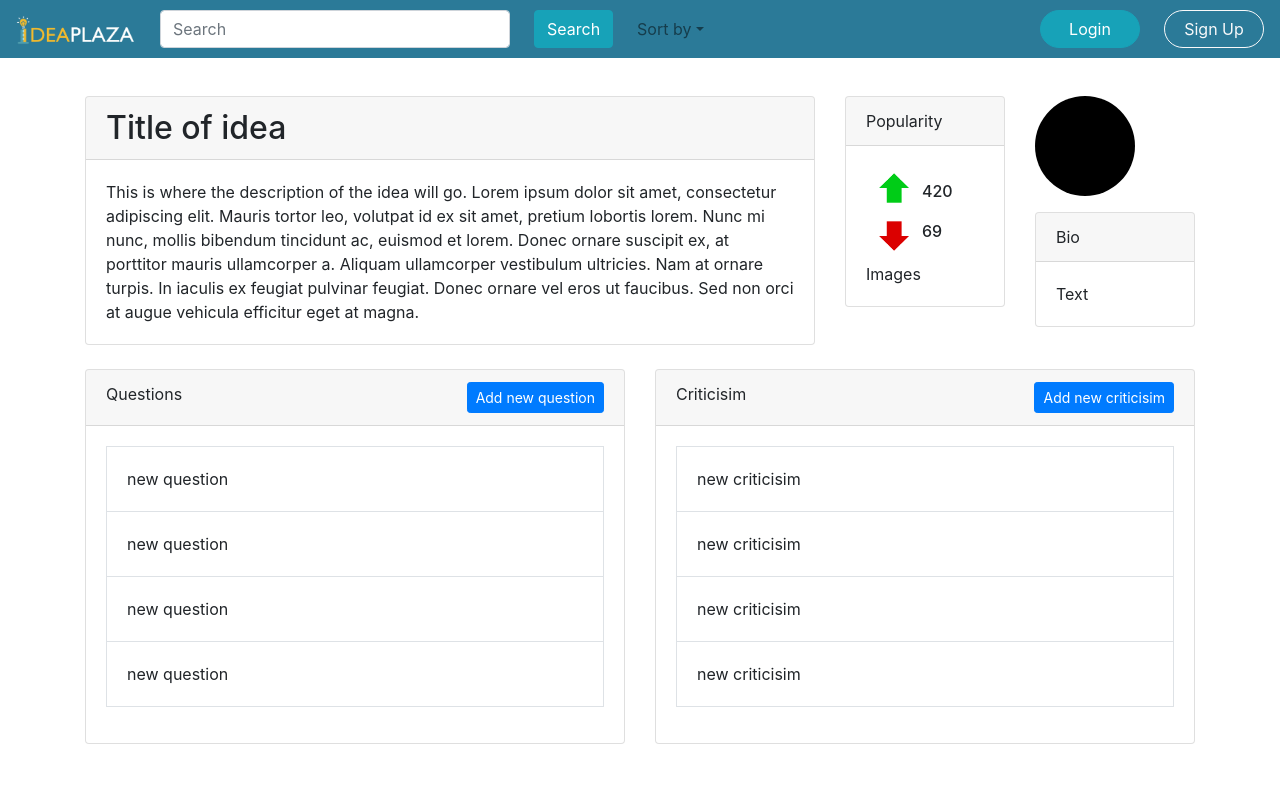
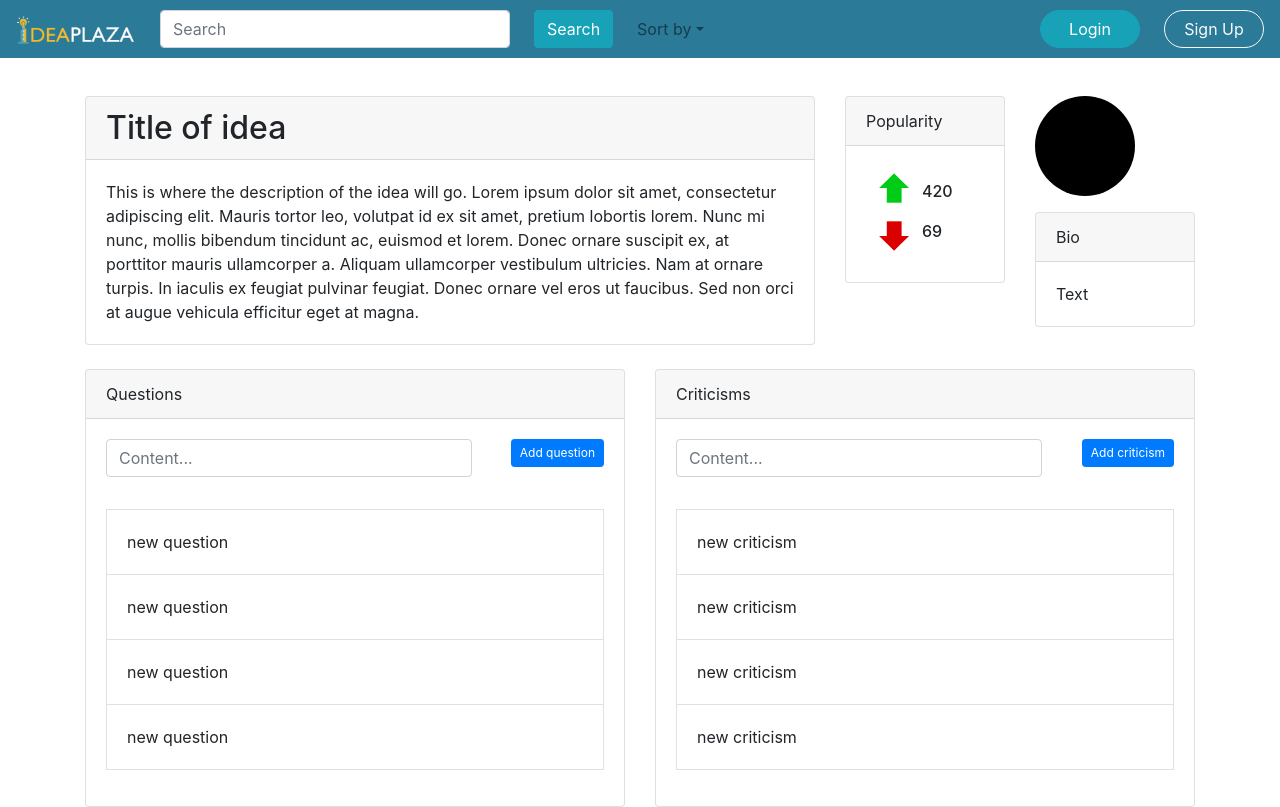
Before and after one commit to radix4/idea-plaza, a React (Create React App) app in the folder frontend/: page / in a window 1280 px wide. Built offline with nearby package versions, Linux system fonts and the light colour scheme.

Commit message:
Can add questions & criticisms from idea page.

```diff
--- a/frontend/src/components/IdeaPage.js
+++ b/frontend/src/components/IdeaPage.js
@@ -1,8 +1,9 @@
-import React from 'react'
-import { Card, Row, Col, Container, Button, Table } from 'react-bootstrap'
+import React, { useState } from 'react'
+import { Card, Row, Col, Container, Button, Form, Table } from 'react-bootstrap'
 import MyNavbar from './MyNavbar'
 import upvoteActiveImage from '../images/upvote_active.png'
 import downvoteActiveImage from '../images/downvote_active.png'
+import commentService from '../services/comments'
 
 const styles = {
   circle: {
@@ -13,6 +14,7 @@ const styles = {
   },
   buttonRight: {
     float: 'right',
+    fontSize: 12,
   },
   votingButton: {
     float: 'left',
@@ -21,6 +23,36 @@ const styles = {
 }
 
 const IdeaPage = () => {
+  const [content, setContent] = useState('')
+  const [replies, setReplies] = useState('')
+
+  const handleContentChange = (event) => {
+    setContent(event.target.value)
+  }
+
+  const addComment = async (event) => {
+    event.preventDefault()
+
+    const newComment = {
+      content: content,
+      replies: replies,
+    }
+
+    try {
+      await commentService.create(newComment).then((returnedComment) => {
+        console.log('create comment success!')
+      })
+
+      setContent('')
+      setReplies('')
+
+      // clear react bootstrap form
+      //document.getElementById('create-user-form').reset()
+    } catch (exception) {
+      console.log('Create comment fail')
+    }
+  }
+
   return (
     <Container className='mt-5 pt-5'>
       <MyNavbar />
@@ -65,25 +97,6 @@ const IdeaPage = () => {
                   <h6 className='mt-2'>69</h6>
                 </div>
               </div>
-              {/* <Table striped borderless hover>
-                <tr>
-                  <td>
-                    <Button variant='link'>
-                      <img src={upvoteActiveImage} width='30' height='30' />
-                    </Button>
-                  </td>
-                  <td>+++</td>
-                </tr>
-                <tr>
-                  <td>
-                    <Button variant='link'>
-                      <img src={downvoteActiveImage} width='30' height='30' />
-                    </Button>
-                  </td>
-                  <td>---</td>
-                </tr>
-              </Table> */}
-              Images
             </Card.Body>
           </Card>
         </Col>
@@ -102,14 +115,24 @@ const IdeaPage = () => {
         <Col md={6}>
           {/* =============COMMENTS============ */}
           <Card>
-            <Card.Header>
-              {' '}
-              Questions
-              <Button style={styles.buttonRight} size='sm'>
-                Add new question
-              </Button>
-            </Card.Header>
+            <Card.Header> Questions</Card.Header>
             <Card.Body>
+              <Form id='question' onSubmit={addComment}>
+                <Form.Group
+                  as={Row}
+                  controlId='content'
+                  onChange={handleContentChange}>
+                  <Col md={9}>
+                    <Form.Control type='text' placeholder='Content...' />
+                  </Col>
+                  <Col>
+                    <Button type='submit' size='sm' style={styles.buttonRight}>
+                      Add question
+                    </Button>
+                  </Col>
+                </Form.Group>
+                <Form.Group as={Row}></Form.Group>
+              </Form>
               <Table bordered hover>
                 <tbody>
                   <tr>
@@ -132,27 +155,37 @@ const IdeaPage = () => {
         <Col md={6}>
           {/* =============CRITICISM============ */}
           <Card>
-            <Card.Header>
-              {' '}
-              Criticisim
-              <Button style={styles.buttonRight} size='sm'>
-                Add new criticisim
-              </Button>
-            </Card.Header>
+            <Card.Header> Criticisms</Card.Header>
             <Card.Body>
+              <Form id='criticism' onSubmit={addComment}>
+                <Form.Group
+                  as={Row}
+                  controlId='content'
+                  onChange={handleContentChange}>
+                  <Col md={9}>
+                    <Form.Control type='text' placeholder='Content...' />
+                  </Col>
+                  <Col>
+                    <Button type='submit' size='sm' style={styles.buttonRight}>
+                      Add criticism
+                    </Button>
+                  </Col>
+                </Form.Group>
+                <Form.Group as={Row}></Form.Group>
+              </Form>
               <Table bordered hover>
                 <tbody>
                   <tr>
-                    <td style={{ padding: 20 }}>new criticisim</td>
+                    <td style={{ padding: 20 }}>new criticism</td>
                   </tr>
                   <tr>
-                    <td style={{ padding: 20 }}>new criticisim</td>
+                    <td style={{ padding: 20 }}>new criticism</td>
                   </tr>
                   <tr>
-                    <td style={{ padding: 20 }}>new criticisim</td>
+                    <td style={{ padding: 20 }}>new criticism</td>
                   </tr>
                   <tr>
-                    <td style={{ padding: 20 }}>new criticisim</td>
+                    <td style={{ padding: 20 }}>new criticism</td>
                   </tr>{' '}
                 </tbody>
               </Table>
--- /dev/null
+++ b/frontend/src/services/comments.js
@@ -0,0 +1,12 @@
+/* This file is responsible for sending comments to the server */
+import axios from 'axios'
+const baseUrl = '/api/comments'
+
+/* This method creates a new user. */
+const create = async (newCommentObject) => {
+  /* header is given as 3rd param of axios post method */
+  const response = await axios.post(baseUrl, newCommentObject)
+  return response.data
+}
+
+export default { create }
```
